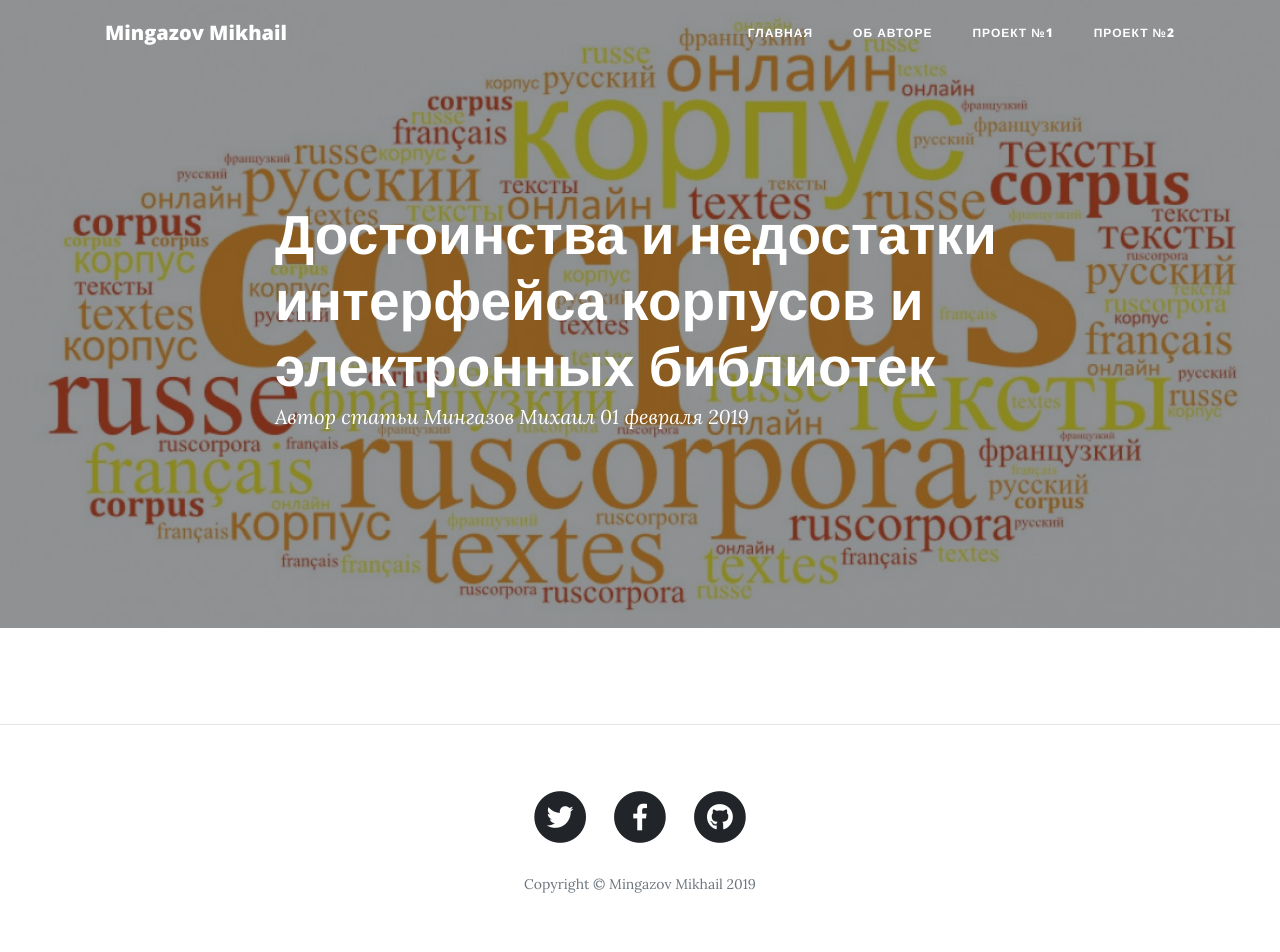
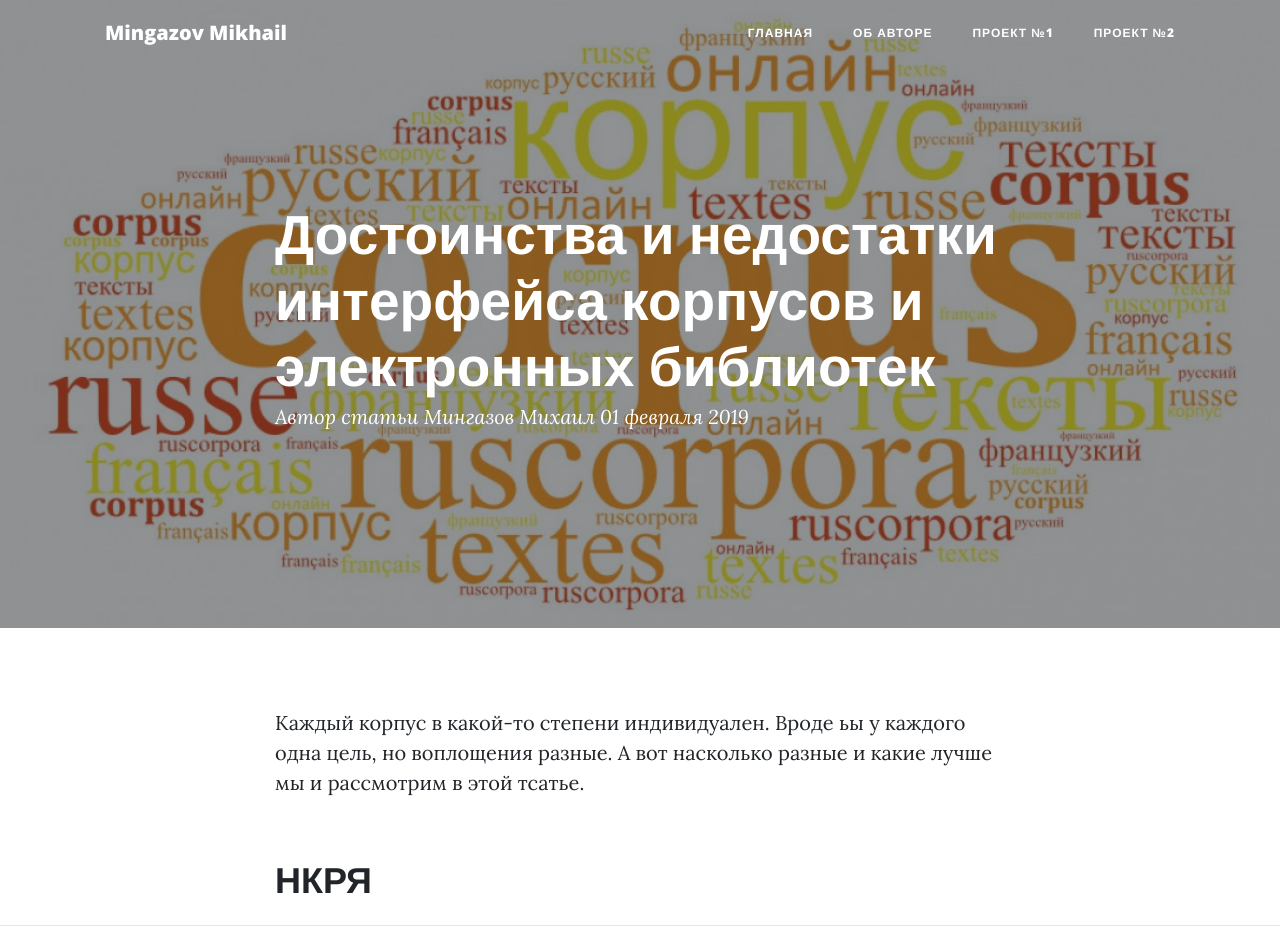
Before and after one commit to MingazovM/mingazovm.github.io, a website: page post2.html in a window 1280 px wide. Shown: the top 952 px of the page. Drawn offline with nearby package versions, Linux system fonts and the light colour scheme.

Commit message:
Update post2.html

```diff
--- a/post2.html
+++ b/post2.html
@@ -74,7 +74,8 @@
       <div class="container">
         <div class="row">
           <div class="col-lg-8 col-md-10 mx-auto">
-           <p> </P>
+           <p> Каждый корпус в какой-то степени индивидуален. Вроде ьы у каждого одна цель, но воплощения разные. А вот насколько разные и какие лучше мы и рассмотрим в этой тсатье. </P>
+          <h2 class="section-heading"><a href="http://www.ruscorpora.ru">НКРЯ</a></h2>
           </div>
         </div>
       </div>
```
